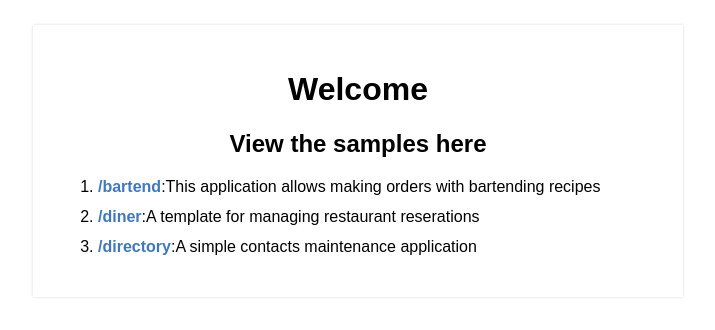
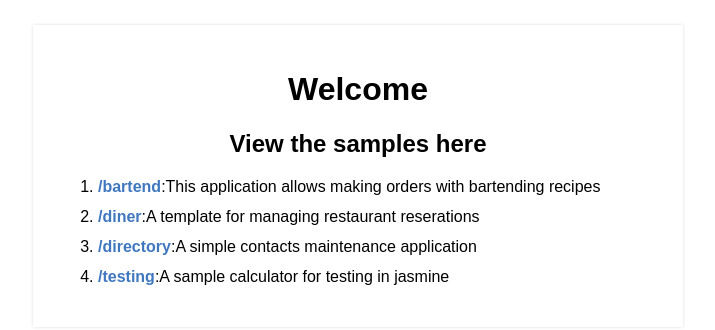
Before and after one commit to Gopikrishna19/samples, a plain HTML site: page index.html in a window 1280 px wide. Shown: the whole page, without its empty margins (282-997 px from the left). Drawn offline with Linux system fonts and the light colour scheme.

Commit message:
index commit

```diff
--- a/index.html
+++ b/index.html
@@ -31,6 +31,7 @@
     <li><a href="bartend">/bartend</a>:<span>This application allows making orders with bartending recipes</span></li>
     <li><a href="diner">/diner</a>:<span>A template for managing restaurant reserations</span></li>
     <li><a href="directory">/directory</a>:<span>A simple contacts maintenance application</span></li>
+    <li><a href="testing">/testing</a>:<span>A sample calculator for testing in jasmine</span></li>
     <!--template: <li><a href="">/</a>:<span></span></li>-->
   </ol>
 </div>
```
